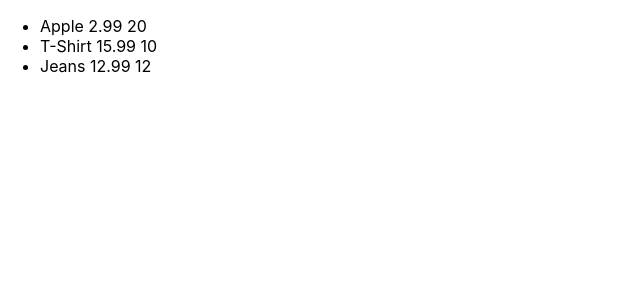
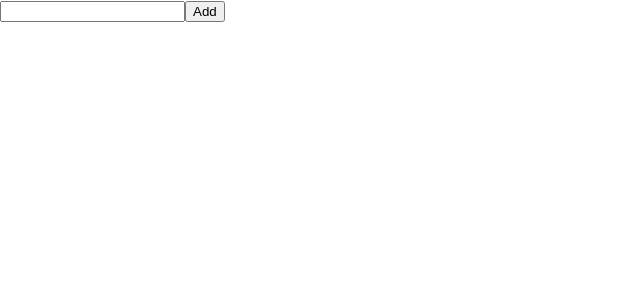
Before and after one commit to Gociszon/gociszon.github.io, a React (Create React App) app: page / in a window 1280 px wide. Shown: the top 300 px of the page, without its empty margins (0-640 px from the left). Built offline with nearby package versions, Linux system fonts and the light colour scheme.

Commit message:
feat: added working product list input

```diff
--- a/src/App.js
+++ b/src/App.js
@@ -1,26 +1,46 @@
 //import logo from './logo.svg';
+import React, { useState } from 'react';
 import './App.css';
-
-class Item {
-  constructor(name, price, quantity) {
-    this.name = name;
-    this.price = price;
-    this.quantity = quantity;
-  }
-}
-
-const products = [new Item("Apple", 2.99, 20), new Item("T-Shirt", 15.99, 10), new Item("Jeans", 12.99, 12)];
-const productsList = products.map((product) => <li>{product.name} {product.price} {product.quantity}</li>)
 
 function App() {
   return (
-    RenderProducts()
+    <>
+      <EnterProduct></EnterProduct>
+      <DisplayProductList></DisplayProductList>
+    </>
   );
 }
 
-function RenderProducts() {
+var productList = [];
+
+function EnterProduct() {
+  const [product, setProduct] = useState("");
+
+  const addProduct = () => {
+    productList.push(product);
+  }
+
+  const changeProduct = (event) => {
+    setProduct(event.target.value);
+  }
+
   return (
-    <ul>{productsList}</ul>
+    <>
+      <input type='text' value={product} onChange={changeProduct}/>
+      <button onClick={addProduct}>Add</button>
+    </>
+  );
+}
+
+function DisplayProductList() {
+  const products = productList.map((product, index) => <li key={index}>{product}</li>)
+
+  return (
+    <>
+      <ul>
+        {products}
+      </ul>
+    </>
   );
 }
 
```
